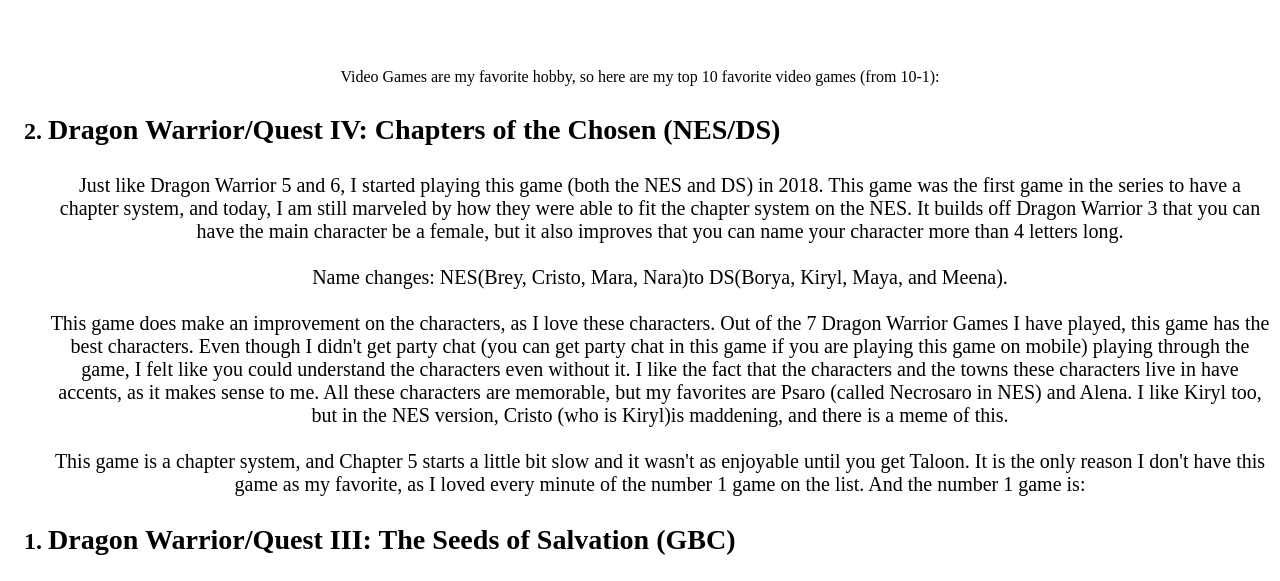
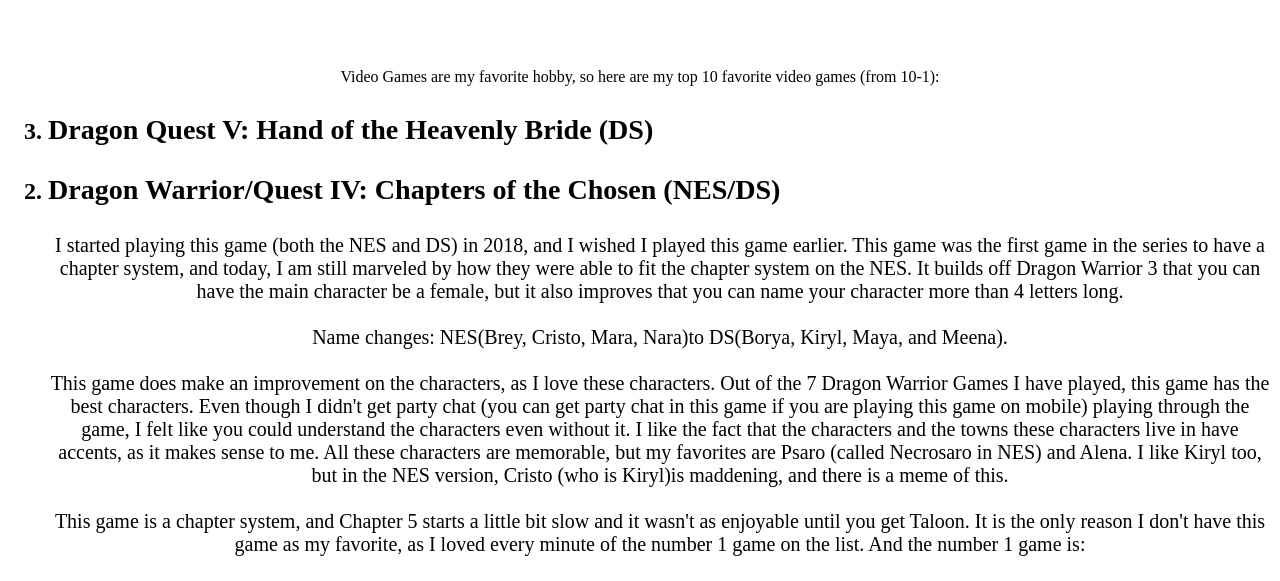
Before and after one commit to TejasShahWeberState/TejasShahWeberState.github.io, a website: page TejasShahWebsite/public_html/Top10FavoriteVideoGames.html in a window 1280 px wide. Shown: the part 159-740 px from the top of the page. Drawn offline with Linux system fonts and the light colour scheme.

Commit message:
3rd favorite game

```diff
--- a/TejasShahWebsite/public_html/Top10FavoriteVideoGames.html
+++ b/TejasShahWebsite/public_html/Top10FavoriteVideoGames.html
@@ -131,9 +131,16 @@
 <!--                  As of right now, I only have 4 characters-->
   <OL reversed>
       <li>
+          <h3 style="text-align: left">Dragon Quest V: Hand of the Heavenly Bride (DS)</h3>
+          <p style="text-align: center" class="char">
+
+
+           </p></li>
+
+      <li>
           <h3 style="text-align: left">Dragon Warrior/Quest IV: Chapters of the Chosen (NES/DS)</h3>
           <p style="text-align: center" class="char">
-             Just like Dragon Warrior 5 and 6, I started playing this game (both the NES and DS) in 2018. This game
+             I started playing this game (both the NES and DS) in 2018, and I wished I played this game earlier. This game
              was the first game in the series to have a chapter system, and today, I am still marveled by how they
              were able to fit the chapter system on the NES. It builds off Dragon Warrior 3 that you can have the
              main character be a female, but it also improves that you can name your character more than 4 letters
```
